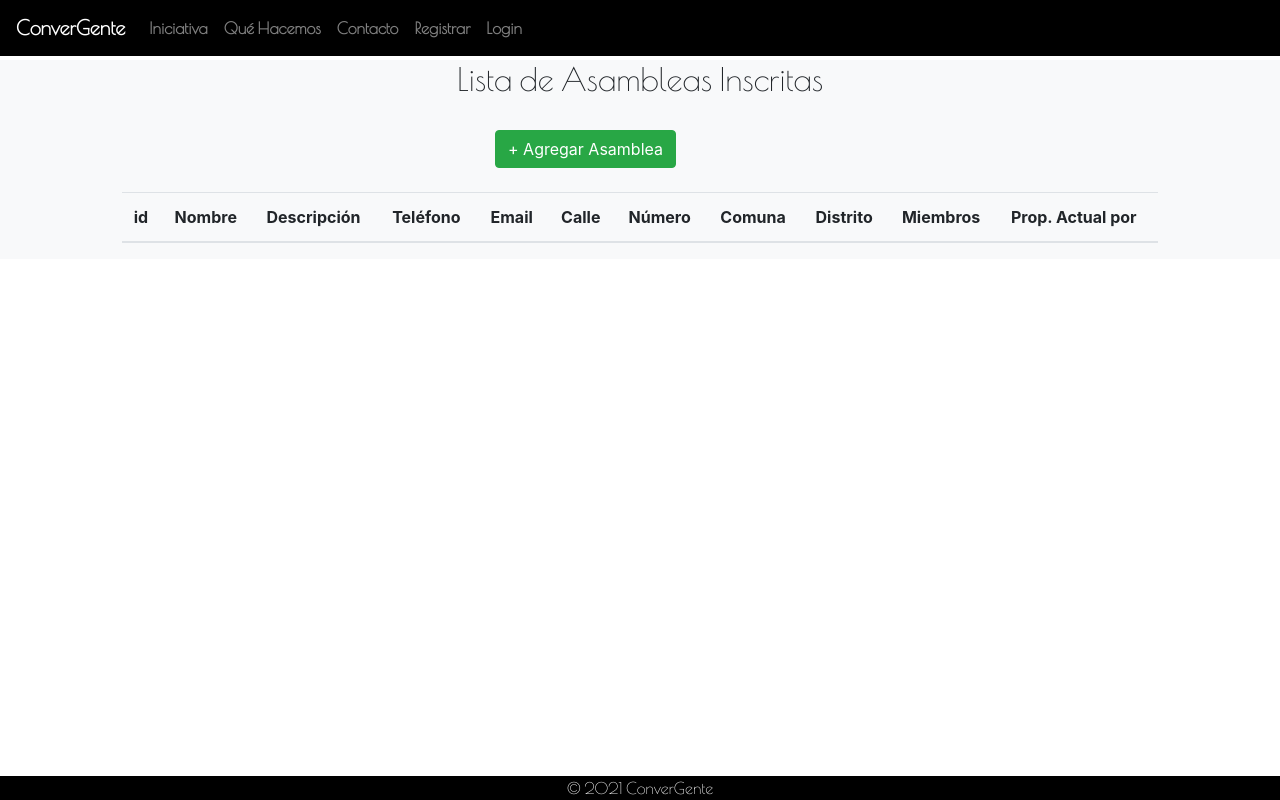
After one commit to ljaraque/convergente, a Django app: template asambleas/templates/asambleas/lista_asambleas.html in a window 1280 px wide. The commit adds this page. Run offline with Django 3.2, Linux system fonts and the light colour scheme; the template is opened without the code that fills it, so the values that code supplies are empty; some libraries are stand-ins or nearby versions.

```diff
--- /dev/null
+++ b/asambleas/templates/asambleas/lista_asambleas.html
@@ -0,0 +1,90 @@
+{% extends 'base.html' %}
+
+{% block contenidos %}
+
+<div class="container-fluid bg-light custom-section">
+    <div class="row justify-content-center align-items-center h-100">
+        <h2 class="text-center">Lista de Asambleas Inscritas</h2>
+    </div>
+    <br>
+    <div class="row justify-content-center align-items-center h-100">
+
+        <div class="col-sm-3">
+            <a class="btn btn-success"
+                href="{% url 'asambleas:crear_asamblea' %}">
+                    + Agregar Asamblea
+            </a>
+        </div>
+
+    </div>
+    <br>
+    <div class="row justify-content-center align-items-center h-100">
+        <div class="table-responsive col col-sm-10 col-md-10 col-lg-10 col-xl-10">
+            <table class="table table-hover">
+                <thead>
+                    <tr>
+                        <th>id</th>
+                        <th>Nombre</th>
+                        <th>Descripción</th>
+                        <th>Teléfono</th>
+                        <th>Email</th>
+                        <th>Calle</th>
+                        <th>Número</th>
+                        <th>Comuna</th>
+                        <th>Distrito</th>
+                        <th>Miembros</th>
+                        <th>Prop. Actual por</th>
+                    </tr>
+                </thead>
+                <tbody>
+                    {% for asamblea in asambleas %}
+                    <tr>
+                        <td>{{ asamblea.id }}</td>
+                        <td>{{ asamblea.nombre }}</td>
+                        <td>{{ asamblea.descripcion }}</td>
+                        <td>{{ asamblea.telefono }}</td>
+                        <td>{{ asamblea.email }}</td>
+                        <td>{{ asamblea.direccion_calle }}</td>
+                        <td>{{ asamblea.direccion_numero }}</td>
+                        <td>{{ asamblea.comuna.nombre }}</td>
+                        <td>{{ asamblea.comuna.distrito.numero }}</td>
+                        <td>{{ asamblea.propuestaasamblea.usuario_actualizacion.username }}</td>
+
+                        <td style="display: inline-block;">
+                            <a class="btn btn-danger btn-sm" href="{% url 'asambleas:editar_asamblea' pk=asamblea.id %}">Editar</a>
+                            <a class="btn btn-danger btn-sm" href="">X</a>
+                        </td>
+                    </tr>
+                {% endfor %}
+                </tbody>
+            </table>
+        </div>
+    </div>
+
+
+    {# Código para Modal Edit #}
+    <div id="ventana_modal" class="modal fade" role="dialog"></div>
+
+    <script>
+        function abrir_modal(url)
+        {
+            $('#ventana_modal').load(url, function()
+            {
+            $(this).modal({
+                backdrop: 'static',
+                keyboard: false
+            })
+            $(this).modal('show');
+            });
+            return false;
+        }
+        function cerrar_modal()
+        {
+        $('#ventana_modal').modal('hide');
+        return false;
+        }
+    </script>
+
+
+
+{% endblock %}
--- a/asambleas/urls.py
+++ b/asambleas/urls.py
@@ -7,8 +7,13 @@ urlpatterns = [
     path('', views.principal, name="principal"),
     path('lista_secciones_propuesta', views.ListaSeccionesPropuesta.as_view(), name='lista_secciones_propuesta'),
     path('crear_seccion_propuesta', views.CrearSeccionPropuesta.as_view(), name='crear_seccion_propuesta'),
+    path('<pk>/editar_seccion_propuesta', views.EditarSeccionPropuesta.as_view(), name='editar_seccion_propuesta'),
+    path('<pk>/eliminar_seccion_propuesta', views.EliminarSeccionPropuesta.as_view(), name='eliminar_seccion_propuesta'),
     path('ver_propuesta_asamblea', views.VerPropuestaAsamblea.as_view(), name='ver_propuesta_asamblea'),
     path('crear_seccion_individual', views.CrearSeccionIndividual.as_view(), name='crear_seccion_individual'),
     path('lista_secciones_individuales', views.ListaSeccionesIndividuales.as_view(), name='lista_secciones_individuales'),
     path('ver_secciones_individuales_de_asamblea', views.VerSeccionesIndividuales.as_view(), name='ver_secciones_individuales_de_asamblea'),
+    path('lista_asambleas', views.ListaAsambleas.as_view(), name='lista_asambleas'),
+    path('crear_asamblea', views.CrearAsamblea.as_view(), name='crear_asamblea'),
+    path('<pk>/editar_asamblea', views.EditarAsamblea.as_view(), name='editar_asamblea'),
 ]
--- a/templates/base.html
+++ b/templates/base.html
@@ -86,7 +86,7 @@
                     </a>
                 </div>
               </li>
-              </li>
+
               {% elif user.rol.nombre == "Miembro" %}
               <li class="nav-item dropdown">
                 <a
@@ -111,8 +111,33 @@
                     </a>
                 </div>
               </li>
+              {% elif user.rol.nombre == "Administrador" %}
+              <li class="nav-item dropdown">
+                <a
+                    href="#"
+                    class="nav-link dropdown-toggle"
+                    data-toggle="dropdown"
+                    role="button"
+                    aria-haspopup="true"
+                    aria-expanded="false">
+                        Administración <span class="caret"></span>
+                </a>
+                <div class="dropdown-menu dropdown-menu-right">
+                    <a
+                    class="dropdown-item scroll-trigger"
+                    href="{% url 'asambleas:lista_asambleas' %}">
+                      Asambleas
+                    </a>
+                    <a
+                    class="dropdown-item scroll-trigger"
+                    href="">
+                      Usuarios
+                    </a>
+                </div>
               </li>
+
               {% endif %}
+
               <li class="nav-item">
                 <a
                 class="nav-link scroll-trigger"
```
Also changed, not shown: asambleas/forms.py (+22 -1 lines), asambleas/templates/asambleas/crear_asamblea.html (added, +16 -0 lines), asambleas/templates/asambleas/editar_asamblea.html (added, +16 -0 lines), asambleas/templates/asambleas/editar_seccion.html (added, +16 -0 lines), asambleas/templates/asambleas/eliminar_seccion.html (added, +11 -0 lines), asambleas/templates/asambleas/secciones.html (+16 -8 lines), asambleas/templates/asambleas/ver_propuesta_asamblea.html (+5 -4 lines), asambleas/views.py (+86 -5 lines), gestion/models.py (+4 -4 lines), scripts/crear_data_inicial.py (+26 -1 lines), gestion/migrations/0003_auto_20210303_2343.py (added), gestion/migrations/0004_auto_20210305_0016.py (added), static/css/style.css (line endings or trailing spaces).
